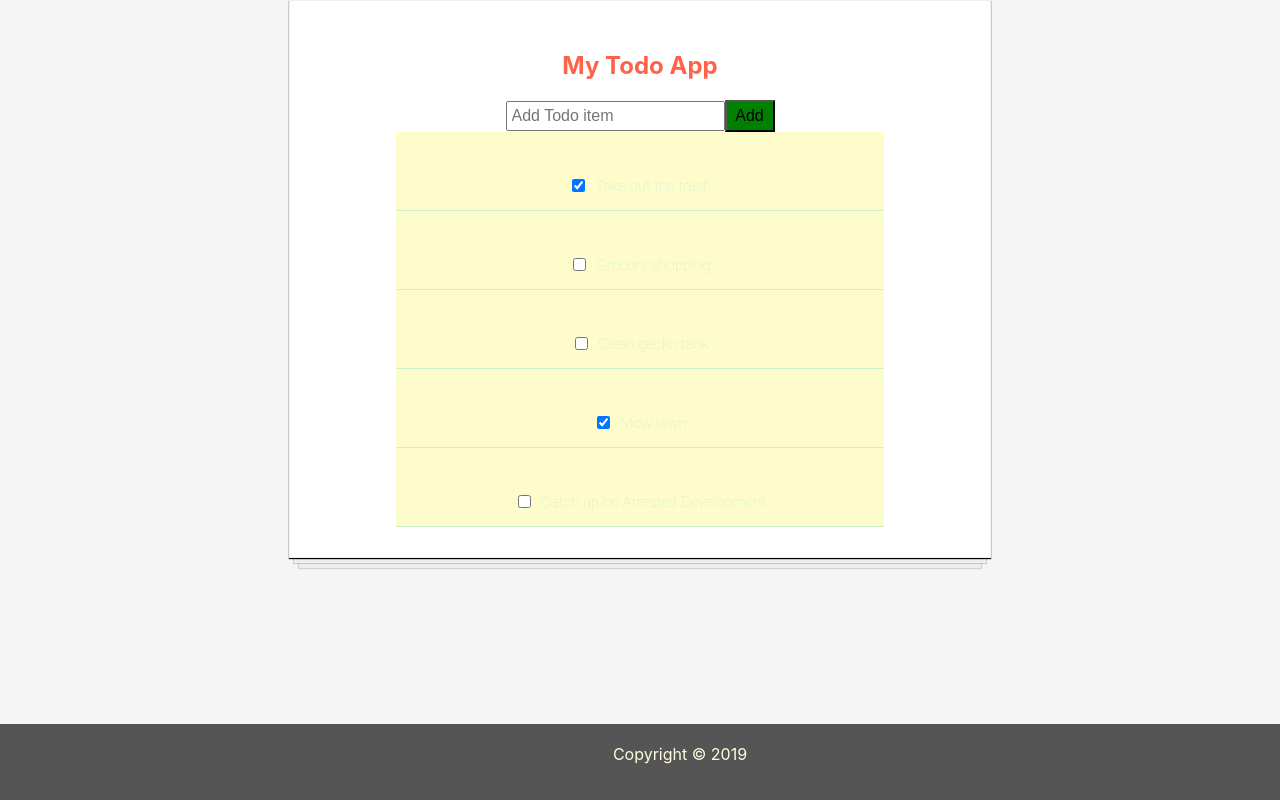
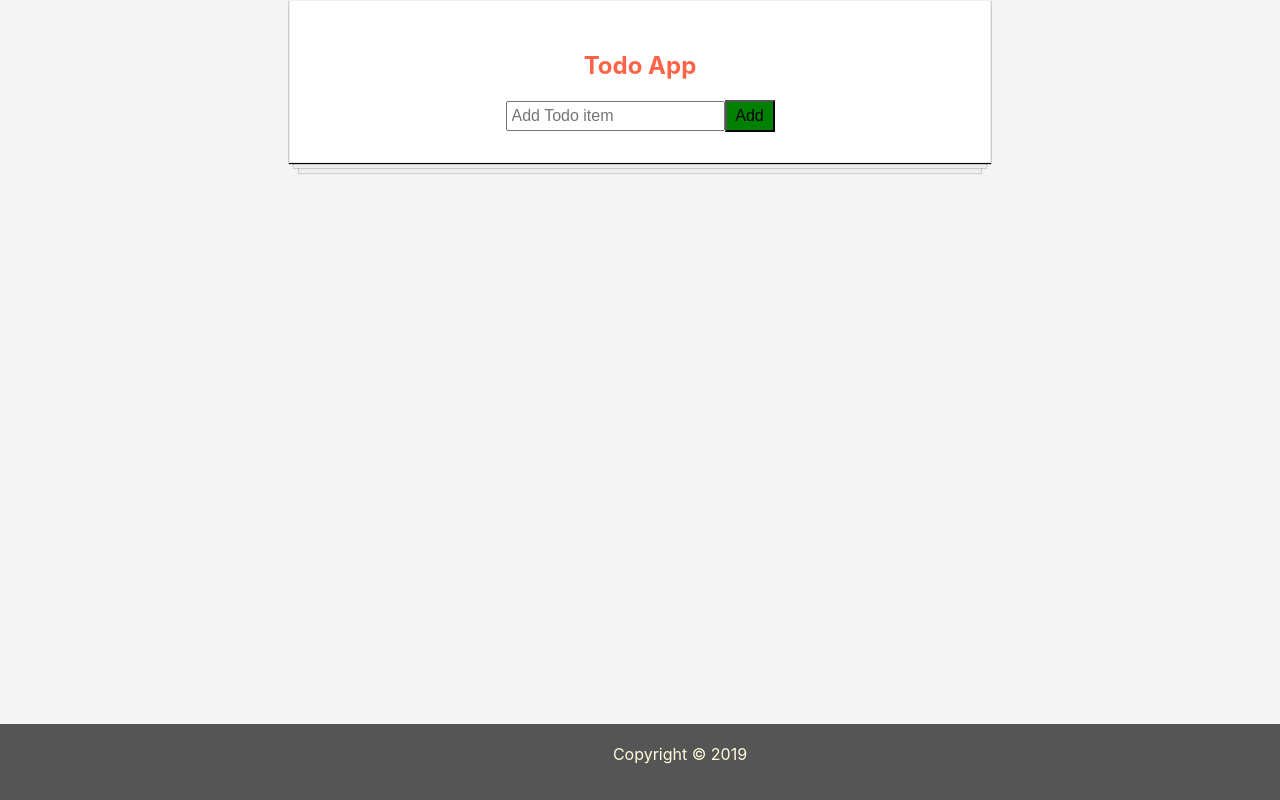
Before and after one commit to Hemlatab/todo-app, a React (Create React App) app: page / in a window 1280 px wide. Shown: the top 800 px of the page. Built offline with nearby package versions, Linux system fonts and the light colour scheme.

Commit message:
Add functionality save text

```diff
--- a/src/components/AddTodo.js
+++ b/src/components/AddTodo.js
@@ -1,11 +1,12 @@
 import React from "react";
 import './AddTodo.css';
 
-function AddTodo(){
+function AddTodo(props){
+    console.log(props);
     return(
         <form className="todotext">
-            <input type="text" name="todotext" placeholder="Add Todo item" />
-            <button type="submit">Add</button>
+            <input type="text" name="todotext" placeholder="Add Todo item" value={props.value} onChange={props.handleChange}/>
+            <button type="submit" onClick={props.handleAddTodo}>Add</button>
         </form>
     )
 }
--- a/src/components/App.js
+++ b/src/components/App.js
@@ -7,16 +7,42 @@ import AddTodo from "./AddTodo";
 import TodoItem from "./TodoItem"
 
 
-  function App (){
-    const todoItems = todosData.map(item => <TodoItem key={item.id} item={item}/>)
+  class App extends React.Component{
+    constructor(props){
+      super(props);
+      this.state = {value:'',todoItems:[]};
+      this.handleChange=this.handleChange.bind(this);
+      this.handleAddTodo=this.handleAddTodo.bind(this);
+    }
+    // const todoItems = todosData.map(item => <TodoItem key={item.id} item={item}/>)
+    handleChange(event){
+      // console.log(event.target.value)
+      this.setState({value:event.target.value});
+    }
+    handleAddTodo(event){
+    //  this.setState({todoItems:[]});
+    event.preventDefault();
+    if(this.state.value !== ""){
+      // this.state.todoItems.push(this.state.value);
+      this.setState({value:'',todoItems:[...this.state.todoItems,this.state.value]});
+    }
+
+    }
+
+    render(){
     return(
       <div className="todo-list">
-       <Header />
-       <AddTodo />
-        {todoItems}
+       <Header title='Todo App'/>
+
+       <AddTodo  value={this.state.value} handleChange={this.handleChange} handleAddTodo={this.handleAddTodo}/>
+       {this.state.todoItems.map(function(item){
+
+        return <TodoItem todoText={item}/>
+       })}
         <Footer />
       </div>
+
     )
+}
   }
-
-  export default App;
+  export default App
--- a/src/components/Header.js
+++ b/src/components/Header.js
@@ -1,11 +1,11 @@
 import React from "react"
 import "./Header.css"
 
-function Header(){
+function Header(props){
     return(
         <div className="container">
 
-        <h2>My Todo App</h2>
+        <h2>{props.title}</h2>
         </div>
     )
 }
--- a/src/components/TodoItem.css
+++ b/src/components/TodoItem.css
@@ -5,6 +5,9 @@ body{
 
 .todo-item{
     display: flex;
-    justify-content: center;
     background-color:#fffccc;
 }
+.todo-item p{
+    font-size: 18px;
+    color:#333333
+}
--- a/src/components/TodoItem.js
+++ b/src/components/TodoItem.js
@@ -2,10 +2,11 @@ import React from "react"
 import "./TodoItem.css"
 
 function TodoItem(props){
+    console.log(props);
     return(
         <div className="todo-item">
-            <input type="checkbox" checked={props.item.completed}/>
-            <p>{props.item.text}</p>
+            <input type="checkbox" />
+            <p>{props.todoText}</p>
 
         </div>
     )
```
